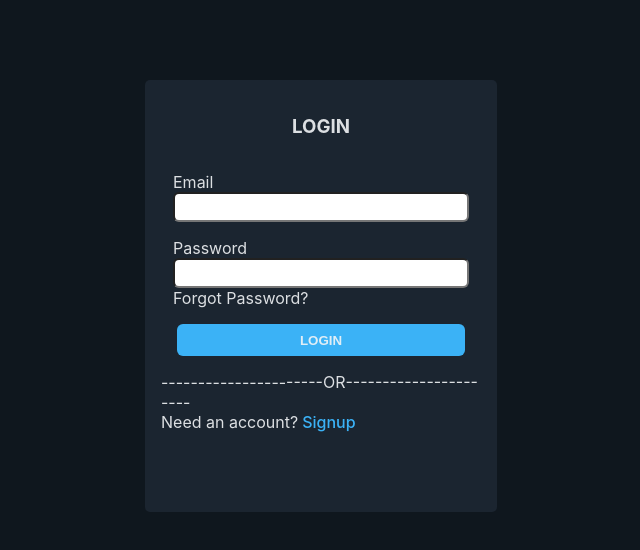
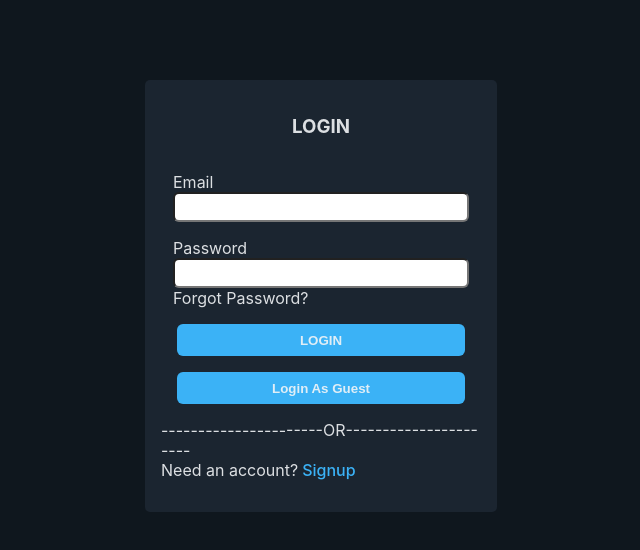
Before and after one commit to parulgupta2001/Video-library, a React (Create React App) app: page /login in a window 1280 px wide. Shown: the top 550 px of the page, without its empty margins (319-959 px from the left). Built offline with nearby package versions, Linux system fonts and the light colour scheme; what miragejs would draw is missing.

Commit message:
login as a guest functionality

```diff
--- a/src/backend/db/users.js
+++ b/src/backend/db/users.js
@@ -16,4 +16,13 @@ export const users = [
     createdAt: formatDate(),
     updatedAt: formatDate(),
   },
+  {
+    _id: uuid(),
+    firstName: "Parul",
+    lastName: "Gupta",
+    email: "parulgupta@gmail.com",
+    password: "parul1234",
+    createdAt: formatDate(),
+    updatedAt: formatDate(),
+  },
 ];
--- a/src/frontend/pages/login/Login.js
+++ b/src/frontend/pages/login/Login.js
@@ -1,23 +1,26 @@
 import { Link } from "react-router-dom";
 import { useAuth } from "../../contexts/auth-context";
 import { useLocation, useNavigate } from "react-router-dom";
+import {useState} from "react"
 import axios from "axios";
 import "./login.css";
 
 export function Login() {
   const { authState, authDispatch } = useAuth();
   const { user, error } = authState;
+  const [flag, setFlag] = useState(false);
   const navigate = useNavigate();
   const location = useLocation();
 
-  const loginHandler = () => {
+  async function loginHandler(e) {
+    e.preventDefault();
     try {
-      const response = axios.post(`/api/auth/login`, {
+      const response = await axios.post(`/api/auth/login`, {
         email: user.email,
         password: user.password,
       });
       localStorage.setItem("token", response.data.encodedToken);
-      authDispatch({ type: "ERROR", payload: response.data.encodedToken });
+      authDispatch({ type: "TOKEN", payload: response.data.encodedToken });
       navigate("navigate(location.state.from.pathname, { replace: true })");
     } catch (error) {
       authDispatch({
@@ -28,9 +31,25 @@ export function Login() {
     }
   };
 
+
+  async function guestHandler(e) {
+    e.preventDefault();
+    try {
+      const response = await axios.post("/api/auth/login", {
+        email: "parulgupta@gmail.com",
+        password: "parul1234",
+      });
+      localStorage.setItem("token", response.data.encodedToken);
+      authDispatch({ type: "TOKEN", payload: response.data.encodedToken });
+      navigate(location.state.from.pathname, { replace: true });
+    } catch (err) {
+      console.log(err);
+    }
+  }
+
   return (
     <div>
-      <form onSubmit={loginHandler} className="login_container">
+      <form  onSubmit={flag ? loginHandler : guestHandler}className="login_container">
         <h3>LOGIN</h3>
         <div className="input email_label">
           <div>
@@ -65,8 +84,11 @@ export function Login() {
             <div className="forgot_password"> Forgot Password?</div>
           </div>
         </div>
-        <button className="login_btn" type="submit">
+        <button className="login_btn" type="submit" onClick={() => setFlag(true)}>
           LOGIN
+        </button>
+        <button className="guest_login_btn" type="submit" onClick={() => setFlag(false)}>
+          Login As Guest
         </button>
         <div className="option">
           <div>----------------------OR----------------------</div>
--- a/src/frontend/pages/login/login.css
+++ b/src/frontend/pages/login/login.css
@@ -24,7 +24,7 @@ body{
     border-radius: 6px;
 }
 
-.login_btn {
+.login_btn,.guest_login_btn {
     background-color:var(--primary-color);
     color:var(--color-two);
     width:18rem;
@@ -35,7 +35,7 @@ body{
     font-weight: 600;
 }
 
-.login_btn:hover{
+.login_btn:hover,.guest_login_btn:hover{
     background-color:var(--highlighter-color)
 }
 
```
